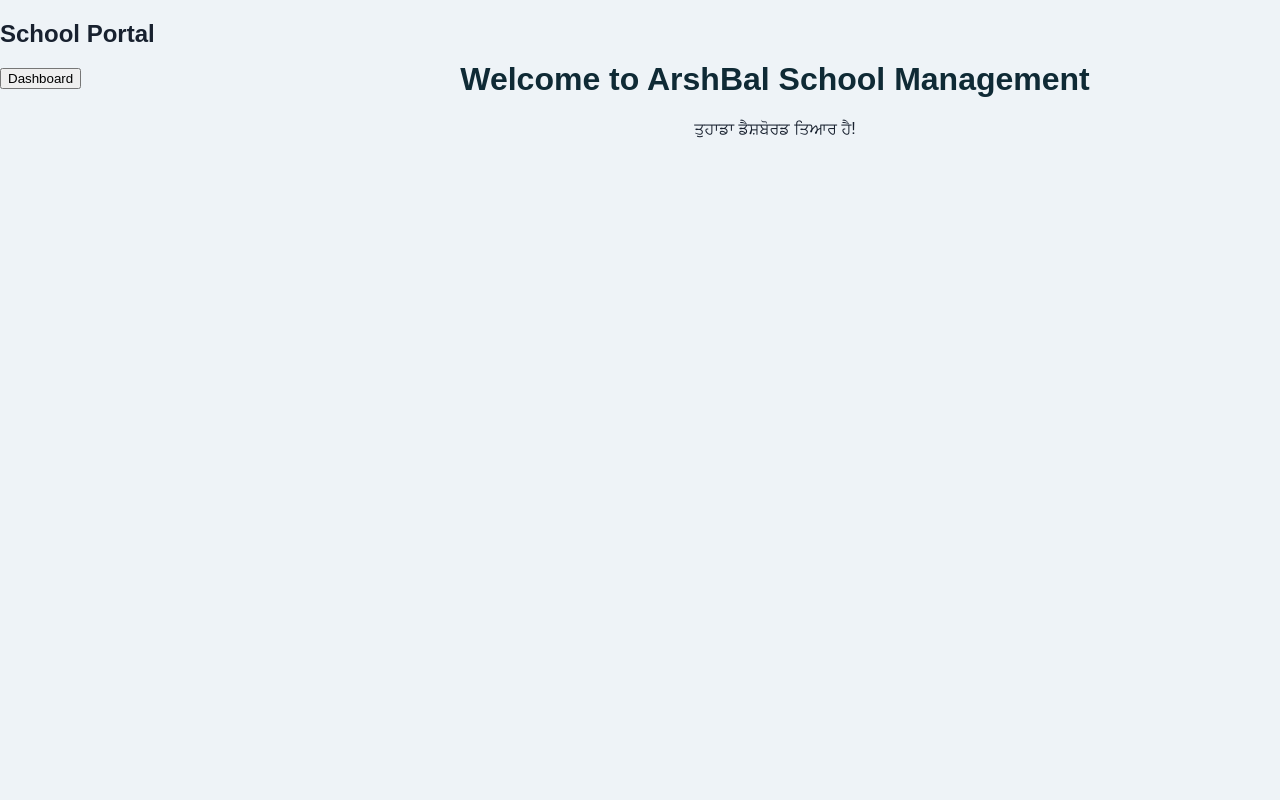
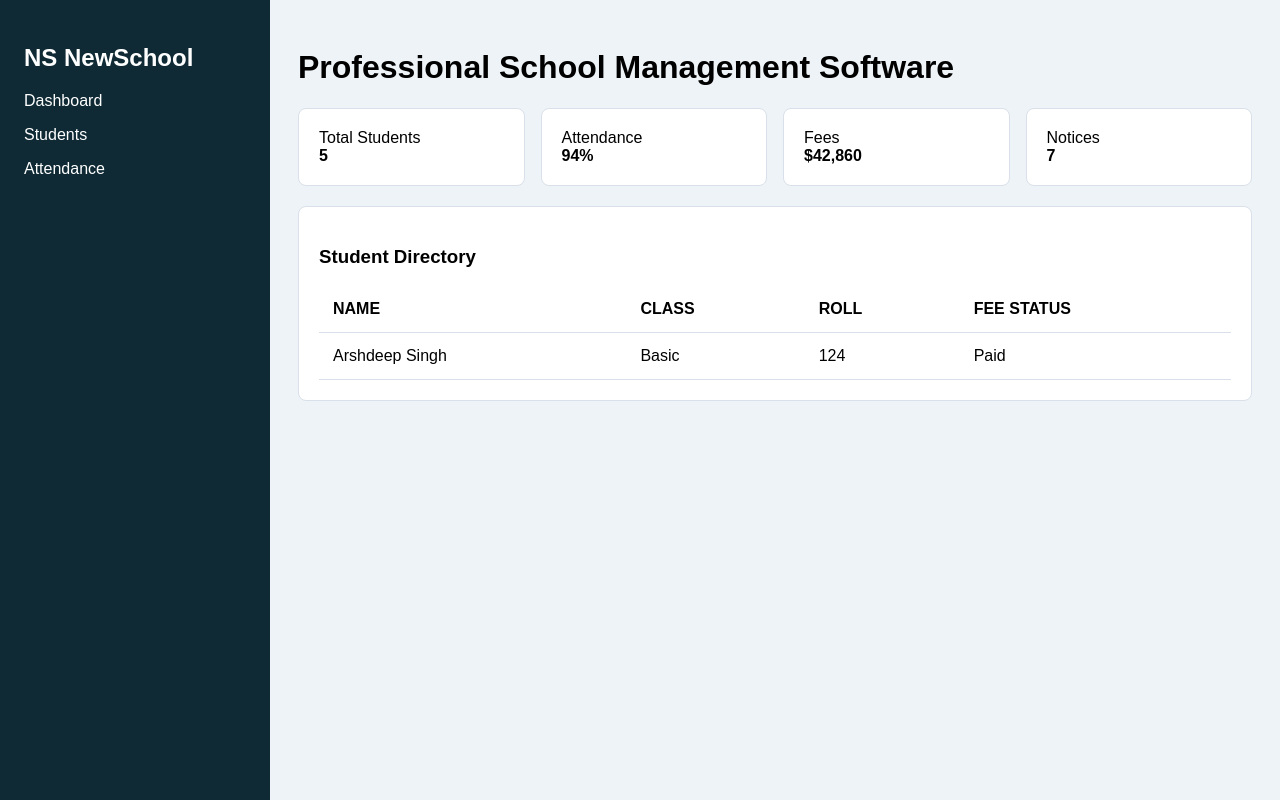
Before and after one commit to arshbal003-debug/School, a plain HTML site: page index.html in a window 1280 px wide. Drawn offline with Linux system fonts and the light colour scheme.

Commit message:
Revise index.html for dashboard enhancements
Updated the layout and content of the school management dashboard.

```diff
--- a/index.html
+++ b/index.html
@@ -1,25 +1,41 @@
 <!DOCTYPE html>
-<html lang="pa">
+<html>
 <head>
-    <meta charset="UTF-8">
     <title>School Management Dashboard</title>
     <style>
-        /* ਇੱਥੇ ਤੁਹਾਡਾ ਉਹ CSS ਹੈ ਜੋ ਤੁਸੀਂ ਹੁਣੇ ਭੇਜਿਆ ਸੀ */
+        /* ਤੁਹਾਡਾ CSS ਇੱਥੇ ਪੇਸਟ ਕਰੋ */
         :root{--nav:#0f2a35;--nav-light:#173947;--accent:#168a75;--ink:#18212f;--muted:#657286;--line:#d9e0ea;--page:#eef3f7;--card:#fff}
-        *{box-sizing:border-box}body{display:grid;grid-template-columns:270px 1fr;min-height:100vh;margin:0;background:var(--page);color:var(--ink);font-family:Arial,sans-serif}
-        /* ਬਾਕੀ CSS ਇੱਥੇ ਰਹੇਗਾ... */
-        .content{padding:40px; text-align:center;}
-        h1{color:#0f2a35;}
+        body{display:grid;grid-template-columns:270px 1fr;min-height:100vh;margin:0;background:var(--page);font-family:Arial,sans-serif}
+        .sidebar{background:var(--nav);color:white;padding:24px}
+        .content{padding:28px}
+        .stats{display:grid;grid-template-columns:repeat(4,1fr);gap:16px;margin-bottom:20px}
+        .panel{background:var(--card);padding:20px;border-radius:8px;border:1px solid var(--line)}
+        table{width:100%;border-collapse:collapse}
+        th,td{border-bottom:1px solid var(--line);padding:14px;text-align:left}
     </style>
 </head>
 <body>
     <div class="sidebar">
-        <div class="brand"><h2>School Portal</h2></div>
-        <button class="nav active">Dashboard</button>
+        <h2>NS NewSchool</h2>
+        <p>Dashboard</p>
+        <p>Students</p>
+        <p>Attendance</p>
     </div>
     <div class="content">
-        <h1>Welcome to ArshBal School Management</h1>
-        <p>ਤੁਹਾਡਾ ਡੈਸ਼ਬੋਰਡ ਤਿਆਰ ਹੈ!</p>
+        <h1>Professional School Management Software</h1>
+        <div class="stats">
+            <div class="panel">Total Students<br><strong>5</strong></div>
+            <div class="panel">Attendance<br><strong>94%</strong></div>
+            <div class="panel">Fees<br><strong>$42,860</strong></div>
+            <div class="panel">Notices<br><strong>7</strong></div>
+        </div>
+        <div class="panel">
+            <h3>Student Directory</h3>
+            <table>
+                <tr><th>NAME</th><th>CLASS</th><th>ROLL</th><th>FEE STATUS</th></tr>
+                <tr><td>Arshdeep Singh</td><td>Basic</td><td>124</td><td>Paid</td></tr>
+            </table>
+        </div>
     </div>
 </body>
 </html>
```
